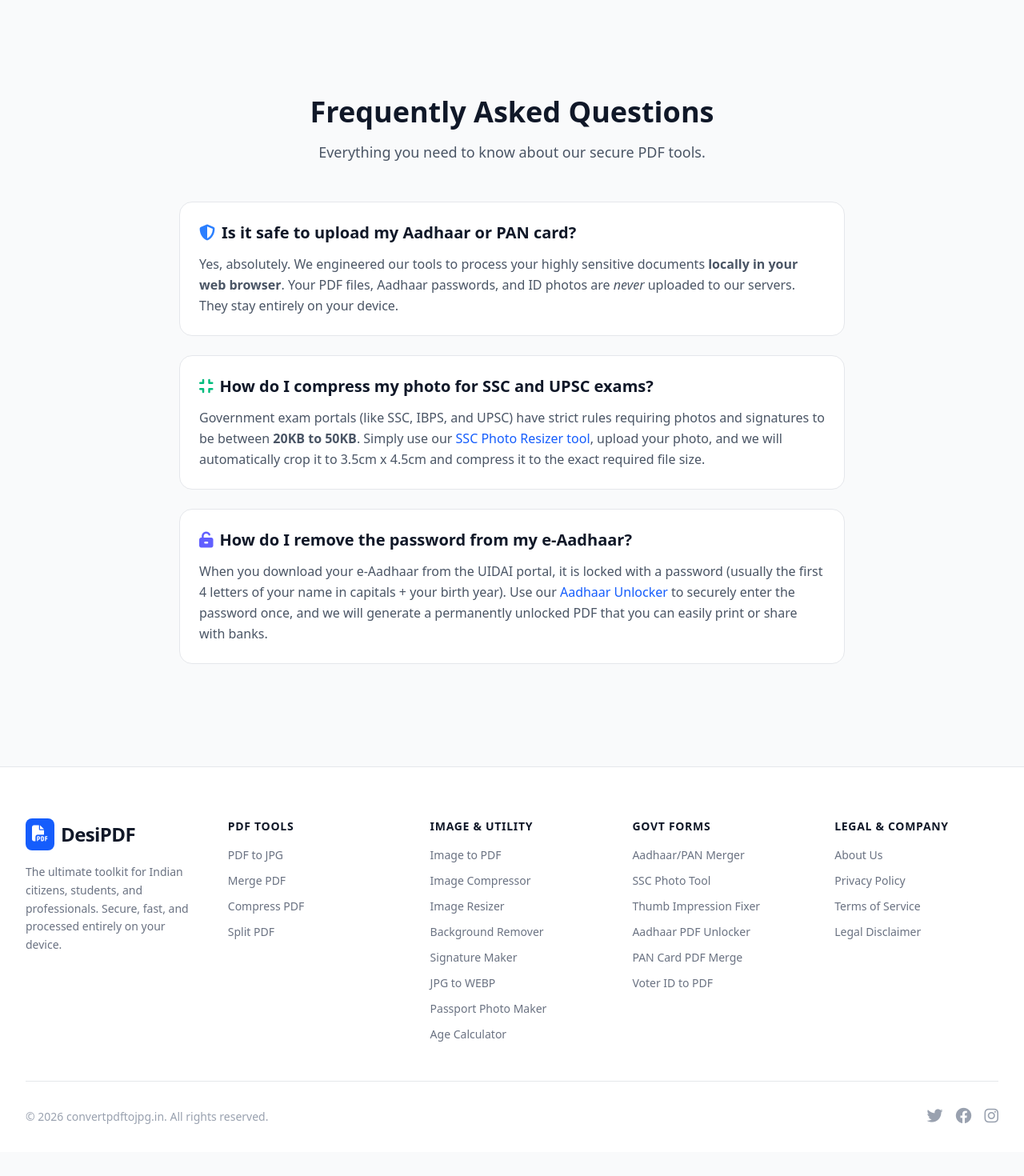
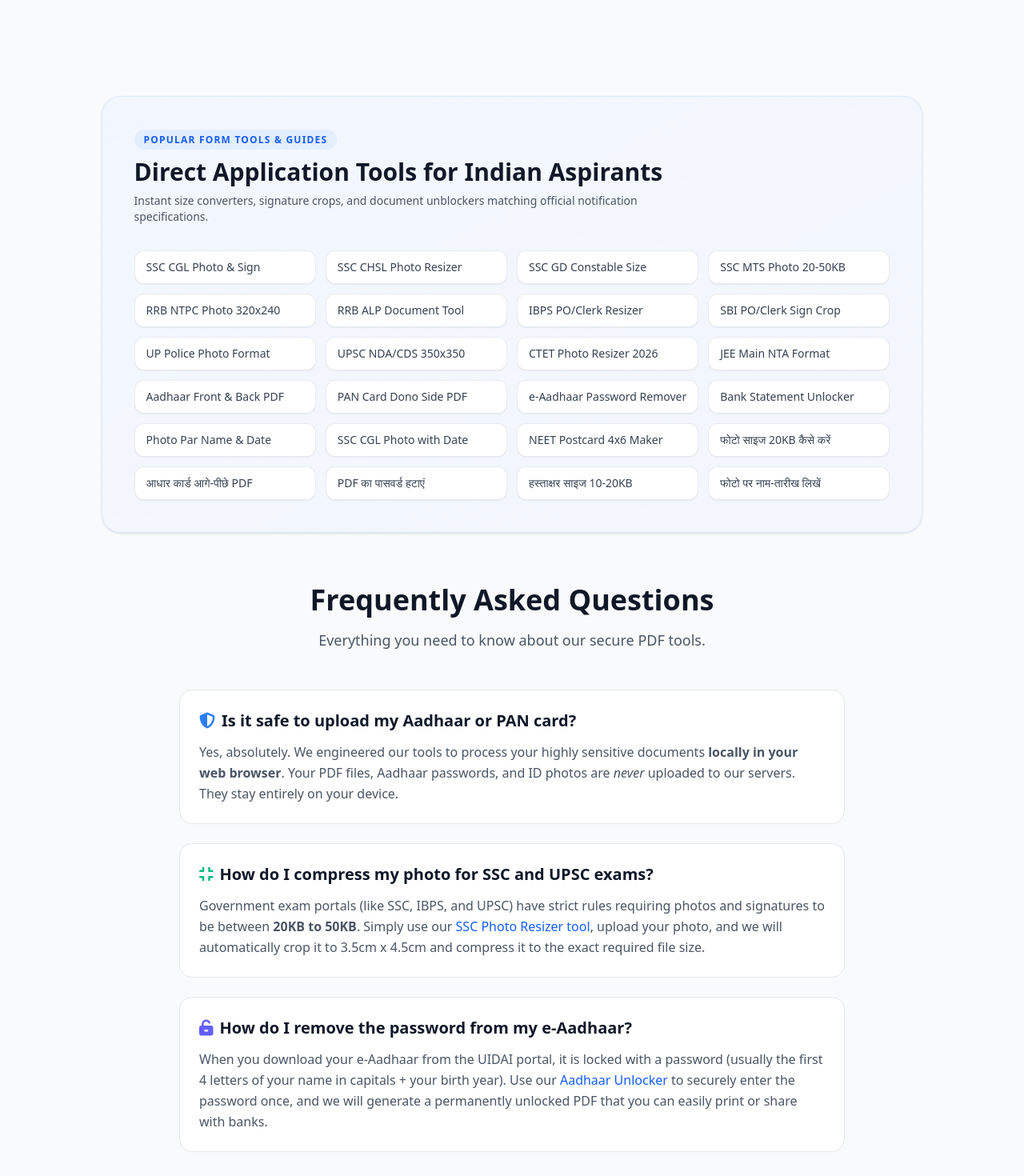
Before and after one commit to thyagarajsalome/Desi-pdf, a Next.js app: page / in a window 1280 px wide. Shown: the part 1920-3390 px from the top of the page at 80% size. Before the commit the page ends 3360 px from the top, so only its background shows below. Built offline with nearby package versions, Linux system fonts and the light colour scheme; no server answers.

Commit message:
Fix SEO crawl budget: Add Homepage Application Directory hub, Footer anchors, and update sitemap crawl priority

```diff
--- a/src/app/page.js
+++ b/src/app/page.js
@@ -179,6 +179,60 @@ export default function Home() {
         </div>
       </div>
 
+      {/* Popular Sarkari Exam & Quick Tools Directory (Internal Linking Hub) */}
+      <div className="max-w-7xl mx-auto px-4 sm:px-6 lg:px-8 pb-16">
+        <div className="bg-gradient-to-br from-blue-50/70 to-indigo-50/50 dark:from-[#111116] dark:to-[#0c0c10] border border-blue-100 dark:border-gray-800 rounded-3xl p-8 sm:p-10 shadow-sm">
+          <div className="max-w-2xl mb-8">
+            <span className="text-xs font-bold uppercase tracking-widest text-blue-600 dark:text-blue-400 bg-blue-100/60 dark:bg-blue-900/40 px-3 py-1 rounded-full">
+              Popular Form Tools &amp; Guides
+            </span>
+            <h2 className="text-2xl sm:text-3xl font-bold text-gray-900 dark:text-white mt-3">
+              Direct Application Tools for Indian Aspirants
+            </h2>
+            <p className="text-sm text-gray-600 dark:text-gray-400 mt-2">
+              Instant size converters, signature crops, and document unblockers matching official notification specifications.
+            </p>
+          </div>
+
+          <div className="grid grid-cols-2 sm:grid-cols-3 lg:grid-cols-4 gap-3">
+            {[
+              { label: "SSC CGL Photo & Sign", url: "/tool/ssc-cgl-photo-signature-resize-online" },
+              { label: "SSC CHSL Photo Resizer", url: "/tool/ssc-chsl-photo-and-signature-resizer" },
+              { label: "SSC GD Constable Size", url: "/tool/ssc-gd-constable-photo-size-resizer" },
+              { label: "SSC MTS Photo 20-50KB", url: "/tool/ssc-mts-photo-resizer-online" },
+              { label: "RRB NTPC Photo 320x240", url: "/tool/rrb-ntpc-photo-and-signature-resizer" },
+              { label: "RRB ALP Document Tool", url: "/tool/rrb-alp-technician-photo-resizer" },
+              { label: "IBPS PO/Clerk Resizer", url: "/tool/ibps-po-clerk-photo-signature-resizer" },
+              { label: "SBI PO/Clerk Sign Crop", url: "/tool/sbi-po-clerk-photo-signature-resizer" },
+              { label: "UP Police Photo Format", url: "/tool/up-police-constable-photo-signature-resizer" },
+              { label: "UPSC NDA/CDS 350x350", url: "/tool/nda-cds-upsc-photo-resizer" },
+              { label: "CTET Photo Resizer 2026", url: "/tool/ctet-photo-and-signature-resizer" },
+              { label: "JEE Main NTA Format", url: "/tool/jee-main-photo-and-signature-resizer" },
+              { label: "Aadhaar Front & Back PDF", url: "/tool/aadhaar-card-front-and-back-pdf-maker" },
+              { label: "PAN Card Dono Side PDF", url: "/tool/pan-card-dono-side-ek-page-par-print" },
+              { label: "e-Aadhaar Password Remover", url: "/tool/eaadhaar-pdf-password-remover-online" },
+              { label: "Bank Statement Unlocker", url: "/tool/sbi-hdfc-bank-statement-password-unlocker" },
+              { label: "Photo Par Name & Date", url: "/tool/photo-par-name-aur-date-kaise-likhe" },
+              { label: "SSC CGL Photo with Date", url: "/tool/ssc-chsl-cgl-photo-with-date-maker" },
+              { label: "NEET Postcard 4x6 Maker", url: "/tool/neet-ug-postcard-size-photo-generator" },
+              { label: "फोटो साइज 20KB कैसे करें", url: "/tool/photo-ka-size-20kb-kaise-kare-hindi" },
+              { label: "आधार कार्ड आगे-पीछे PDF", url: "/tool/aadhaar-card-aage-piche-ek-page-par-kare" },
+              { label: "PDF का पासवर्ड हटाएं", url: "/tool/pdf-ka-password-kaise-hataye-hindi" },
+              { label: "हस्ताक्षर साइज 10-20KB", url: "/tool/signature-ka-size-kaise-kam-kare" },
+              { label: "फोटो पर नाम-तारीख लिखें", url: "/tool/photo-par-naam-aur-tarikh-kaise-dale" },
+            ].map((link, idx) => (
+              <Link
+                key={idx}
+                href={link.url}
+                className="text-xs sm:text-sm font-medium px-3.5 py-2.5 rounded-xl bg-white dark:bg-[#16161a] hover:bg-blue-600 hover:text-white dark:hover:bg-blue-600 border border-gray-200/80 dark:border-gray-800 transition-all text-gray-700 dark:text-gray-300 truncate shadow-2xs hover:shadow-sm"
+              >
+                {link.label}
+              </Link>
+            ))}
+          </div>
+        </div>
+      </div>
+
       {/* SEO FAQ Section */}
       <div className="max-w-4xl mx-auto px-4 sm:px-6 lg:px-8 pb-32">
         <div className="text-center mb-12">
--- a/src/app/sitemap.js
+++ b/src/app/sitemap.js
@@ -42,8 +42,8 @@ export default async function sitemap() {
   const dynamicMap = (seoPages || []).map((page) => ({
     url: `${baseUrl}/tool/${page.slug}`,
     lastModified: new Date(),
-    changeFrequency: "weekly",
-    priority: 0.7,
+    changeFrequency: "daily",
+    priority: 0.9,
   }));
 
   return [...staticMap, ...dynamicMap];
--- a/src/components/Footer.js
+++ b/src/components/Footer.js
@@ -46,11 +46,11 @@ export default function Footer() {
             <h4 className="font-bold text-gray-900 dark:text-white mb-4 uppercase tracking-wider text-sm">Govt Forms</h4>
             <ul className="space-y-3 text-sm text-gray-500 dark:text-gray-400">
               <li><Link href="/id-card-merger" className="hover:text-emerald-600 transition">Aadhaar/PAN Merger</Link></li>
-              <li><Link href="/ssc-photo-compressor" className="hover:text-emerald-600 transition">SSC Photo Tool</Link></li>
-              <li><Link href="/thumb-impression" className="hover:text-emerald-600 transition">Thumb Impression Fixer</Link></li>
-              <li><Link href="/aadhaar-unlock" className="hover:text-emerald-600 transition">Aadhaar PDF Unlocker</Link></li>
-              <li><Link href="/pan-merge" className="hover:text-emerald-600 transition">PAN Card PDF Merge</Link></li>
-              <li><Link href="/voter-id-pdf" className="hover:text-emerald-600 transition">Voter ID to PDF</Link></li>
+              <li><Link href="/tool/ssc-cgl-photo-signature-resize-online" className="hover:text-emerald-600 transition">SSC CGL Photo &amp; Sign</Link></li>
+              <li><Link href="/tool/rrb-ntpc-photo-and-signature-resizer" className="hover:text-emerald-600 transition">Railway RRB Resizer</Link></li>
+              <li><Link href="/tool/ibps-po-clerk-photo-signature-resizer" className="hover:text-emerald-600 transition">IBPS Bank Form Resizer</Link></li>
+              <li><Link href="/tool/eaadhaar-pdf-password-remover-online" className="hover:text-emerald-600 transition">e-Aadhaar Unlocker</Link></li>
+              <li><Link href="/tool/photo-ka-size-20kb-kaise-kare-hindi" className="hover:text-emerald-600 transition">फोटो साइज 20KB करें</Link></li>
             </ul>
           </div>
 
```
